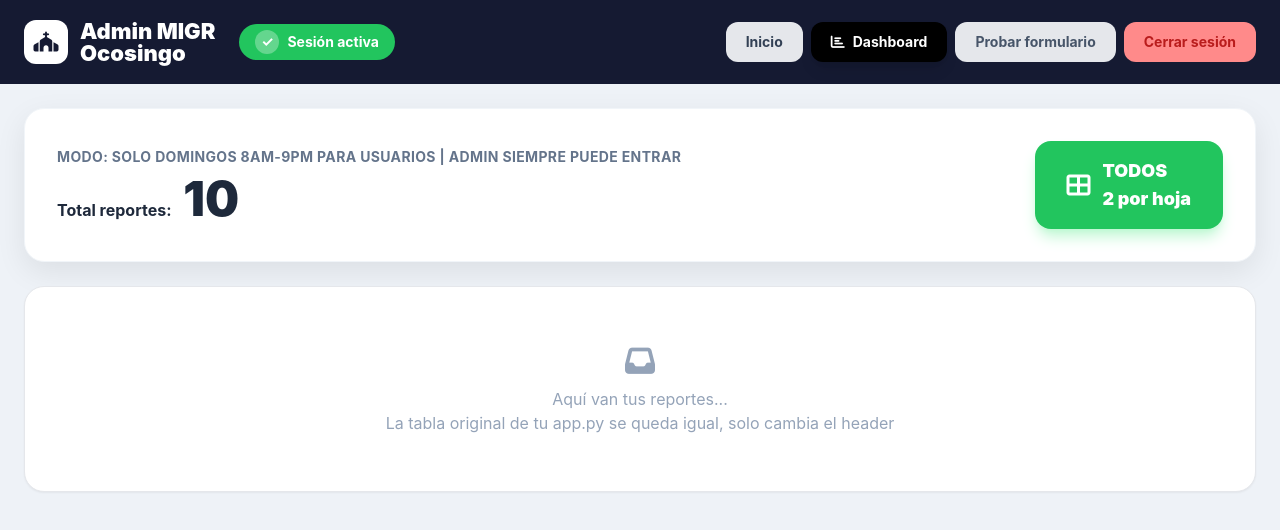
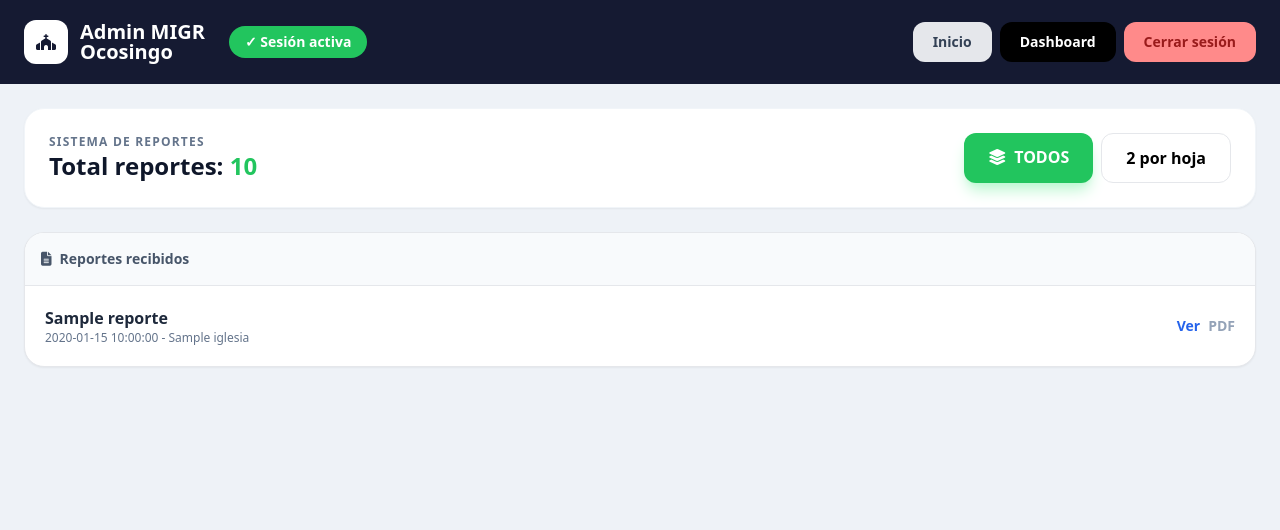
Before and after one commit to wilberthmaximiliano-det/MIGROcosingo, a Python web app: template templates/admin.html in a window 1280 px wide. Shown: the top 530 px of the page. Run offline with Jinja, Linux system fonts and the light colour scheme; the template is opened without the code that fills it: most values are stand-ins (such as "Sample title", 1, 10 or a date in 2020); some libraries are stand-ins or nearby versions.

Commit message:
admin final bonito con tabla

```diff
--- a/templates/admin.html
+++ b/templates/admin.html
@@ -1,45 +1,53 @@
 <!DOCTYPE html>
 <html lang="es">
 <head>
-<meta charset="UTF-8">
-<meta name="viewport" content="width=device-width, initial-scale=1.0">
+<meta charset="UTF-8"><meta name="viewport" content="width=device-width, initial-scale=1.0">
 <title>Admin MIGR Ocosingo</title>
 <script src="https://cdn.tailwindcss.com"></script>
 <link rel="stylesheet" href="https://cdnjs.cloudflare.com/ajax/libs/font-awesome/6.4.0/css/all.min.css">
-<style>body{font-family:'Inter',system-ui,sans-serif}</style>
 </head>
 <body class="bg-[#eef2f7] min-h-screen">
-<header class="bg-[#151a32] text-white">
-  <div class="max-w-7xl mx-auto px-6 py-5 flex flex-wrap justify-between items-center gap-4">
+<header class="bg-[#151a32] text-white sticky top-0 z-50">
+  <div class="max-w-7xl mx-auto px-6 py-5 flex justify-between items-center flex-wrap gap-4">
     <div class="flex items-center gap-3">
-      <div class="w-11 h-11 bg-white rounded-xl flex items-center justify-center text-[#151a32] text-xl"><i class="fas fa-church"></i></div>
-      <h1 class="text-[22px] font-black leading-none">Admin MIGR<br>Ocosingo</h1>
-      <span class="ml-3 bg-[#22c55e] text-white px-4 py-1.5 rounded-full text-sm font-bold flex items-center gap-2"><span class="w-6 h-6 bg-white/30 rounded-full flex items-center justify-center">✓</span> Sesión activa</span>
+      <div class="w-11 h-11 bg-white rounded-xl flex items-center justify-center text-[#151a32]"><i class="fas fa-church"></i></div>
+      <h1 class="text-xl font-black leading-none">Admin MIGR<br>Ocosingo</h1>
+      <span class="ml-3 bg-[#22c55e] px-4 py-1.5 rounded-full text-sm font-bold">✓ Sesión activa</span>
     </div>
-    <div class="flex gap-2 flex-wrap">
+    <div class="flex gap-2">
       <a href="/" class="bg-[#e5e7eb] text-slate-700 px-5 py-2.5 rounded-xl font-bold text-sm">Inicio</a>
-      <a href="/dashboard" class="bg-black text-white px-5 py-2.5 rounded-xl font-bold text-sm shadow-lg"><i class="fas fa-chart-bar mr-2"></i>Dashboard</a>
-      <a href="/formulario" class="bg-[#e5e7eb] text-slate-600 px-5 py-2.5 rounded-xl font-bold text-sm">Probar formulario</a>
-      <a href="/logout" class="bg-[#ff8a8a] text-[#b91c1c] px-5 py-2.5 rounded-xl font-bold text-sm">Cerrar sesión</a>
+      <a href="/dashboard" class="bg-black text-white px-5 py-2.5 rounded-xl font-bold text-sm">Dashboard</a>
+      <a href="/logout" class="bg-[#ff8a8a] text-red-800 px-5 py-2.5 rounded-xl font-bold text-sm">Cerrar sesión</a>
     </div>
   </div>
 </header>
 
 <main class="max-w-7xl mx-auto p-6">
-  <div class="bg-white rounded-[20px] shadow-[0_10px_30px_rgba(0,0,0,0.08)] p-8 flex flex-wrap justify-between items-center gap-6 border border-slate-100">
+  <div class="bg-white rounded-[20px] shadow-sm p-6 mb-6 border border-slate-100 flex justify-between items-center flex-wrap gap-4">
     <div>
-      <p class="text-slate-500 font-bold text-sm uppercase tracking-wide">Modo: Solo domingos 8am-9pm para usuarios | Admin siempre puede entrar</p>
-      <p class="mt-2 text-slate-800 font-bold">Total reportes: <span class="text-5xl font-black ml-2">{{ total }}</span></p>
+      <p class="text-xs font-bold text-slate-500 uppercase tracking-widest">Sistema de reportes</p>
+      <p class="text-2xl font-black text-slate-900">Total reportes: <span class="text-[#22c55e]">{{ total if total is defined else reportes|length }}</span></p>
     </div>
-    <div class="flex gap-3">
-      <a href="/admin?vista=todos" class="bg-[#22c55e] hover:bg-[#16a34a] text-white px-8 py-4 rounded-2xl font-black text-lg flex items-center gap-3 shadow-lg shadow-green-200">
-        <i class="fas fa-th-large text-2xl"></i> TODOS<br>2 por hoja
-      </a>
+    <div class="flex gap-2">
+      <a href="/admin?filtro=todos" class="bg-[#22c55e] text-white px-6 py-3 rounded-xl font-black shadow-lg shadow-green-200 hover:bg-[#16a34a]"><i class="fas fa-layer-group mr-2"></i>TODOS</a>
+      <a href="/admin?por_hoja=2" class="bg-white border px-6 py-3 rounded-xl font-bold">2 por hoja</a>
     </div>
   </div>
 
-  <div class="mt-6 bg-white rounded-[20px] p-4 shadow-sm border">
-    <p class="text-center text-slate-400 py-10"><i class="fas fa-inbox text-3xl mb-2 block"></i> Aquí van tus reportes...<br>La tabla original de tu app.py se queda igual, solo cambia el header</p>
+  <div class="bg-white rounded-[20px] shadow-sm border overflow-hidden">
+    <div class="p-4 bg-slate-50 border-b font-bold text-slate-600 text-sm"><i class="fas fa-file-alt mr-2"></i>Reportes recibidos</div>
+    {% if reportes and reportes|length > 0 %}
+    <div class="divide-y">
+      {% for r in reportes %}
+      <div class="p-5 flex justify-between items-center hover:bg-slate-50">
+        <div><p class="font-bold text-slate-800">{{ r.nombre if r.nombre is defined else r }}</p><p class="text-xs text-slate-500">{{ r.fecha if r.fecha is defined else '' }} - {{ r.iglesia if r.iglesia is defined else '' }}</p></div>
+        <div class="flex gap-2"><a href="#" class="text-blue-600 font-bold text-sm hover:underline">Ver</a><a href="#" class="text-slate-400 font-bold text-sm">PDF</a></div>
+      </div>
+      {% endfor %}
+    </div>
+    {% else %}
+    <div class="p-16 text-center text-slate-400"><i class="fas fa-inbox text-5xl mb-4 block"></i><p class="font-bold">No hay reportes aún</p><p class="text-sm">Aparecerán aquí cuando los envíen por el link</p></div>
+    {% endif %}
   </div>
 </main>
 </body>
```
